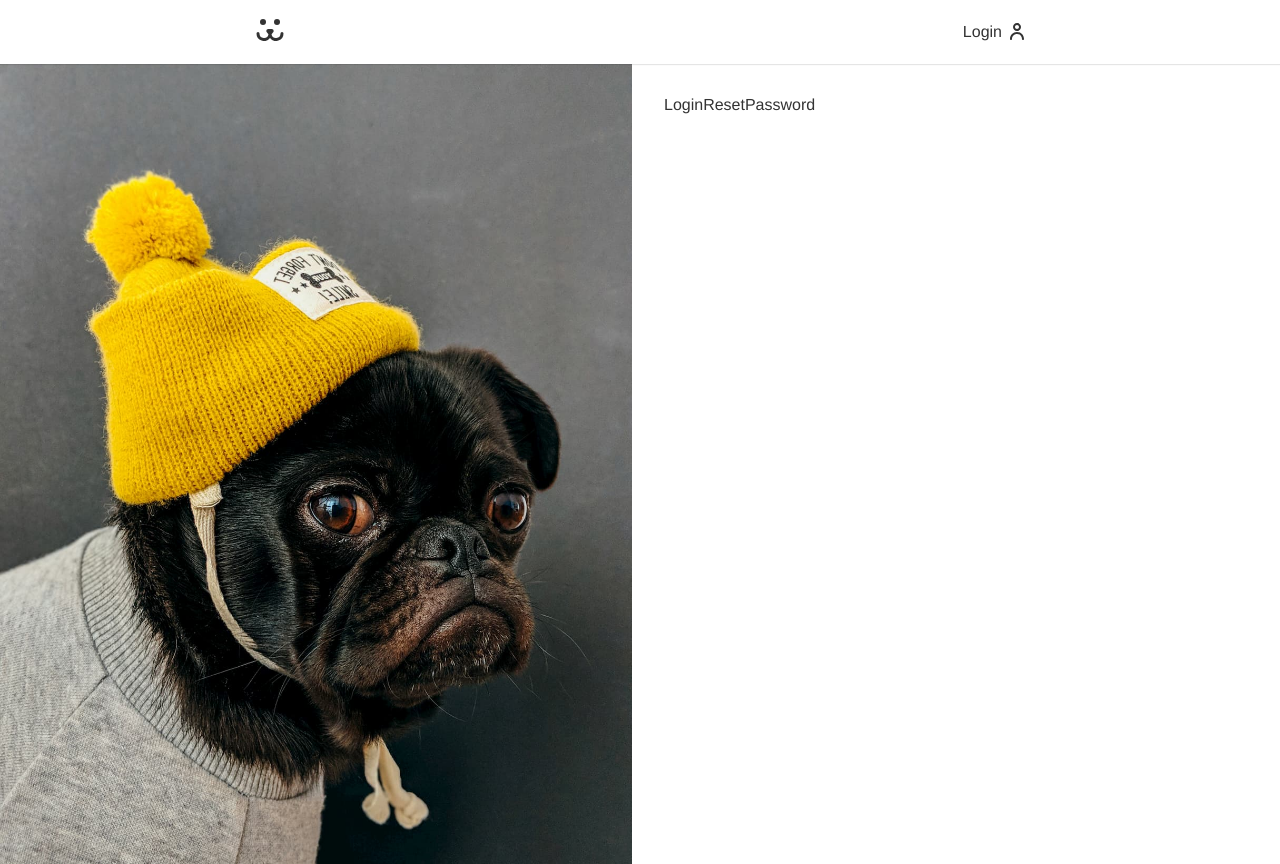
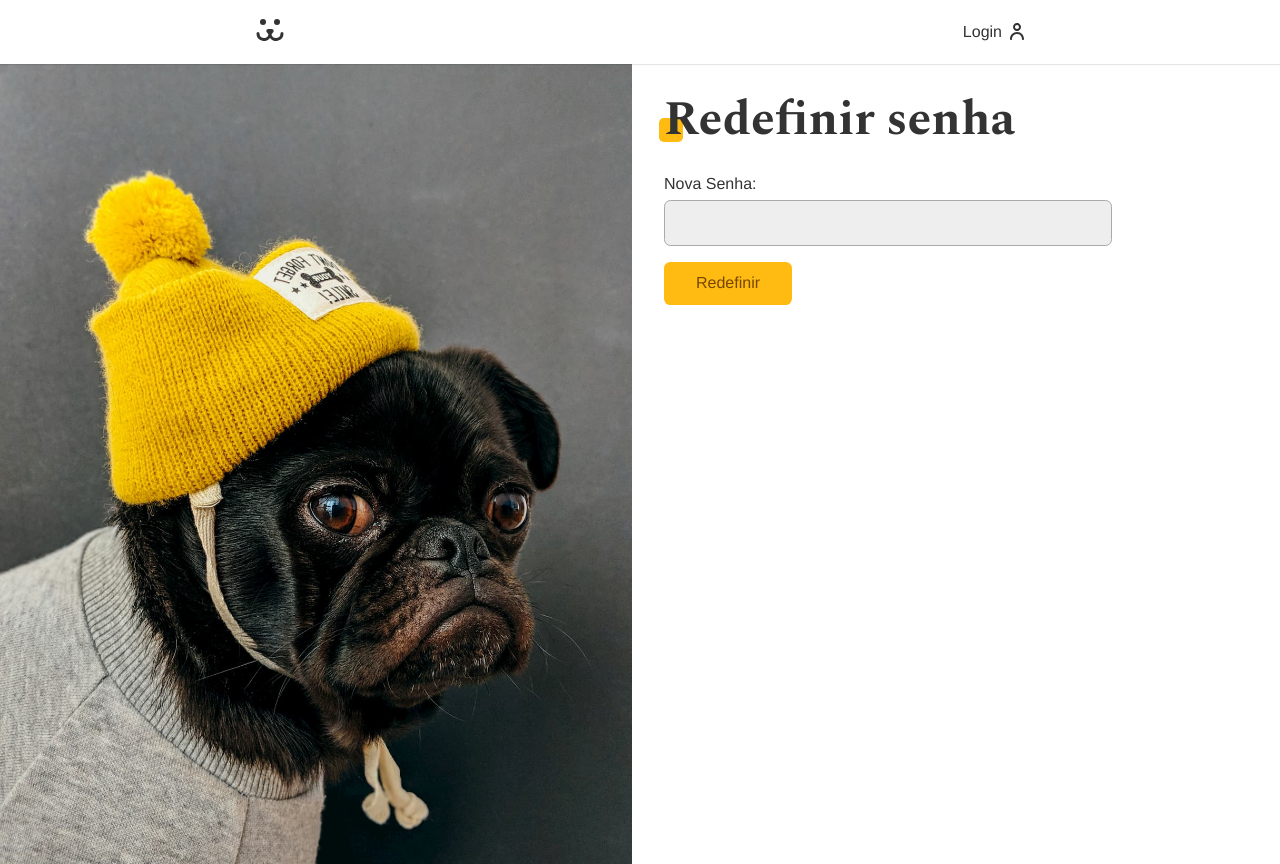
Before and after one commit to cafecomlucas/origamidDogsReactWeb, a React (Vite) app: page /login/reset-password in a window 1280 px wide. Built offline with nearby package versions, Linux system fonts and the light colour scheme.

Commit message:
LoginResetPassword | Estrutura da página pra redefinir senha

```diff
--- a/src/Components/Login/LoginRecoveryPassword.jsx
+++ b/src/Components/Login/LoginRecoveryPassword.jsx
@@ -8,7 +8,7 @@ import ErrorBox from '../../Helpers/ErrorBox';
 
 const LoginRecoveryPassword = () => {
   const username = useForm();
-  const { request, rqError, rqLoading } = useFetch();
+  const { dataJson, request, rqError, rqLoading } = useFetch();
 
   const handleSubmit = React.useCallback(
     async (e) => {
@@ -25,8 +25,15 @@ const LoginRecoveryPassword = () => {
     [username, request],
   );
 
+  if (dataJson)
+    return (
+      <section className="animeLeft">
+        <p style={{ color: '#4c1' }}>{dataJson}</p>
+      </section>
+    );
+
   return (
-    <section className="container mainContainer">
+    <section className="animeLeft">
       <h1 className="title">Recuperar a senha</h1>
       <form onSubmit={handleSubmit}>
         <Input
--- a/src/Components/Login/LoginResetPassword.jsx
+++ b/src/Components/Login/LoginResetPassword.jsx
@@ -1,5 +1,28 @@
+import Input from '../Forms/Input';
+import useForm from '../../Hooks/useForm';
+import Button from '../Forms/Button';
+import React from 'react';
+
 const LoginResetPassword = () => {
-  return <div>LoginResetPassword</div>;
+  const password = useForm();
+
+  const handleSubmit = React.useCallback(
+    async (e) => {
+      e.preventDefault();
+      if (!password.validate()) return;
+    },
+    [password],
+  );
+
+  return (
+    <section className="animeLeft">
+      <h1 className="title">Redefinir senha</h1>
+      <form onSubmit={handleSubmit}>
+        <Input label="Nova Senha:" name="password" type="test" {...password} />
+        <Button>Redefinir</Button>
+      </form>
+    </section>
+  );
 };
 
 export default LoginResetPassword;
```
Also changed, not shown: 1 other file (tests, documents, lock files or other folders).
